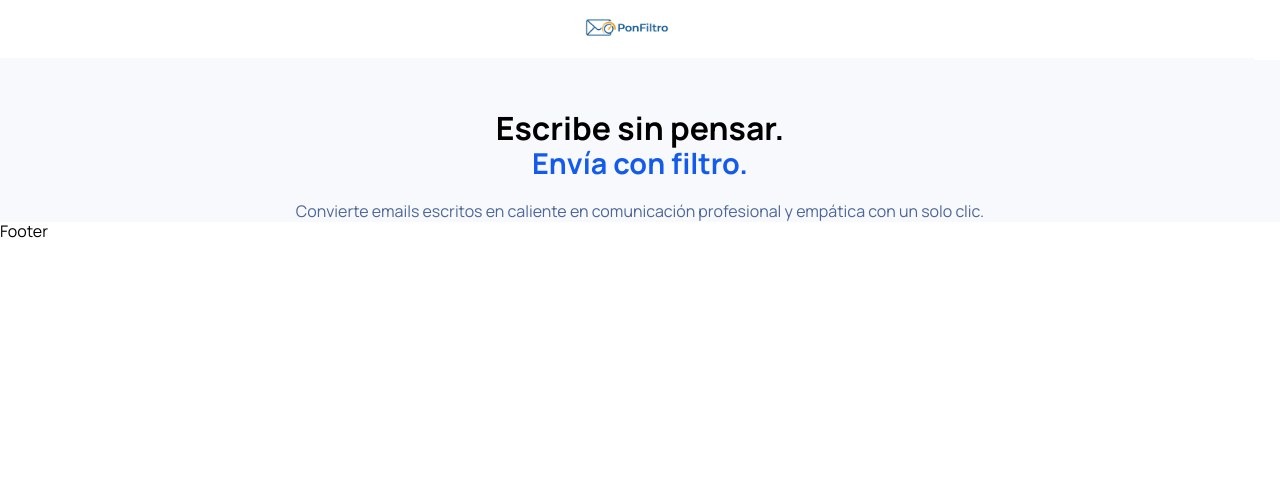
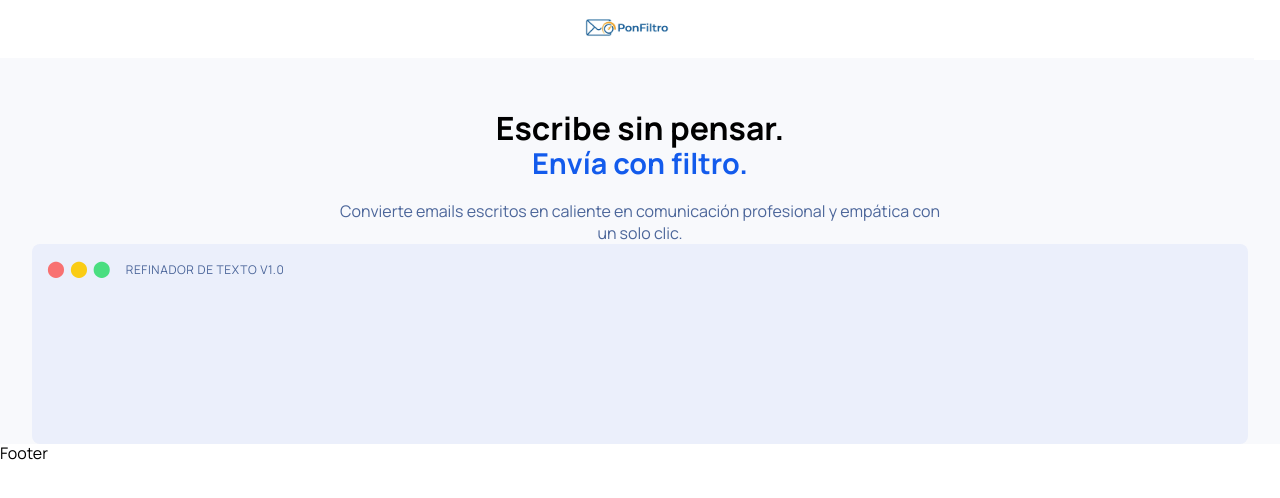
Before and after one commit to carlos-morata/ponFiltro, a React (Vite) app: page / in a window 1280 px wide. Shown: the top 498 px of the page. Built offline with nearby package versions, Linux system fonts and the light colour scheme.

Commit message:
add/stylesContainerFilterToolSection

```diff
--- a/src/components/Main/FilterToolSection/FilterToolSection.jsx
+++ b/src/components/Main/FilterToolSection/FilterToolSection.jsx
@@ -6,6 +6,12 @@ import FilterButton from './FilterButton';
 
 const FilterToolSection = () => {
   return <section className="filterSection-container">
+    <div className="checkbox-container">
+    <span className="checkbox checkbox-red">&#11044;</span>
+    <span className="checkbox checkbox-yellow">&#11044;</span>
+    <span className="checkbox checkbox-green">&#11044;</span>
+    <p className="text-refiner">Refinador de texto V1.0</p>
+    </div>
     <OriginalMessage />
     <FilteredMessage />
     <ToneSelector />
--- a/src/styles/components/_FilterToolSection.scss
+++ b/src/styles/components/_FilterToolSection.scss
@@ -0,0 +1,40 @@
+@use "../utils/variables.scss" as variables;
+@use '../utils/mixins.scss' as mixins;
+
+.filterSection-container {
+    display: flex;
+    width: 95%;
+    height: 200px;
+    box-sizing: variables.$border-box;
+    background-color: #ebeffb;
+    border-radius: variables.$border-radius;
+
+    .checkbox-container {
+        margin: 15px 0px 0px 15px;
+
+        .checkbox {
+            margin-right: 5px;
+        }
+
+        .checkbox-red {
+            color: #f87171;
+        }
+
+        .checkbox-yellow {
+            color: #facc15;
+        }
+
+        .checkbox-green {
+            color: #4ade80;
+        }
+    }
+
+    .text-refiner {
+        display: inline-block;
+        font-size: variables.$main-text;
+        text-transform: uppercase;
+        letter-spacing: 0.05em;
+        margin-left: 10px;
+        color: variables.$text-second
+    }
+}
--- a/src/styles/components/_Main.scss
+++ b/src/styles/components/_Main.scss
@@ -2,6 +2,9 @@
 @use '../utils/mixins.scss' as mixins;
 
 .main-container {
+    display: flex;
+    flex-direction: column;
+    align-items: center;
     width: 100vw;
     background-color: variables.$background-light;
     box-sizing: variables.$border-box;
--- a/src/styles/styles.scss
+++ b/src/styles/styles.scss
@@ -4,3 +4,4 @@
 
 @use './components/Main';
 @use './components/HeroSection';
+@use './components/FilterToolSection';
--- a/src/styles/utils/variables.scss
+++ b/src/styles/utils/variables.scss
@@ -11,4 +11,5 @@ $border-radius: 0.5rem;
 $border-box: border-box;
 $main-title: 2rem;
 $second-title: 1.8rem;
+$main-text: 0.75rem;
 $font-bold: bold;
```
